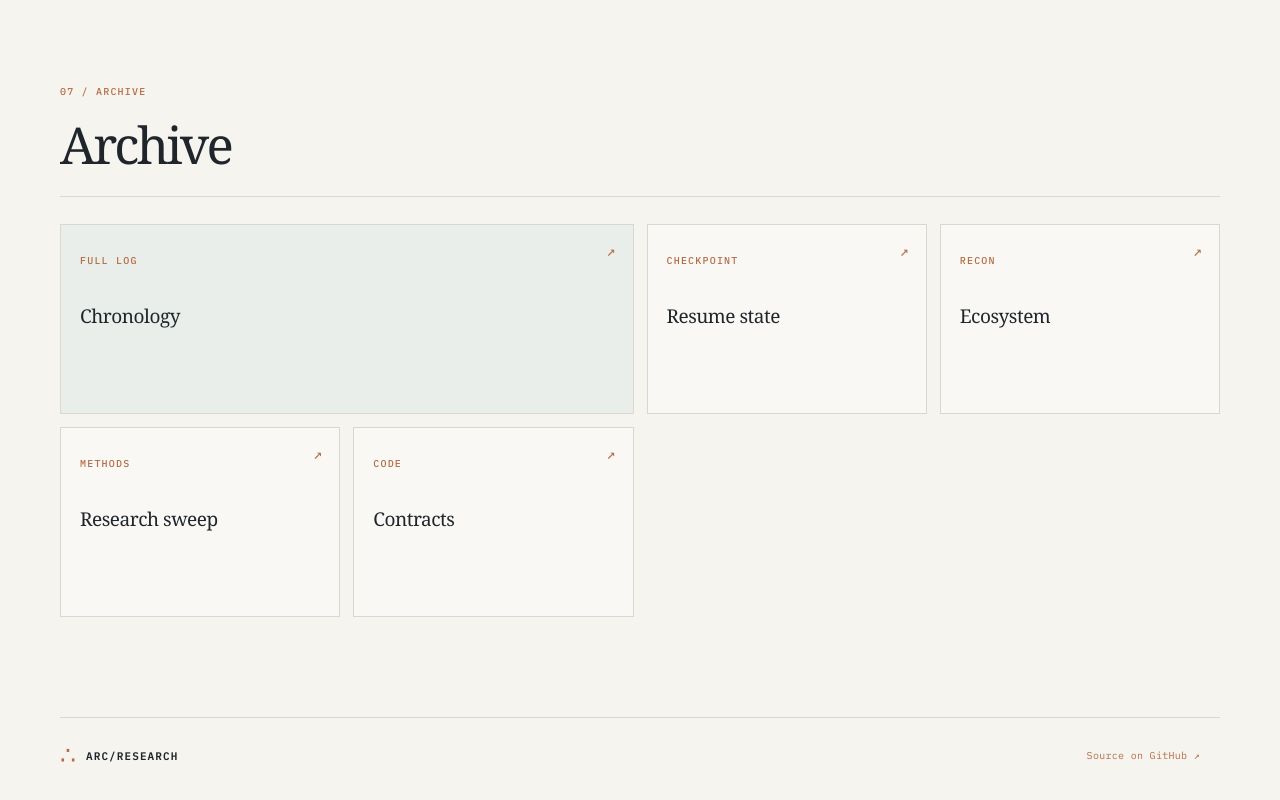
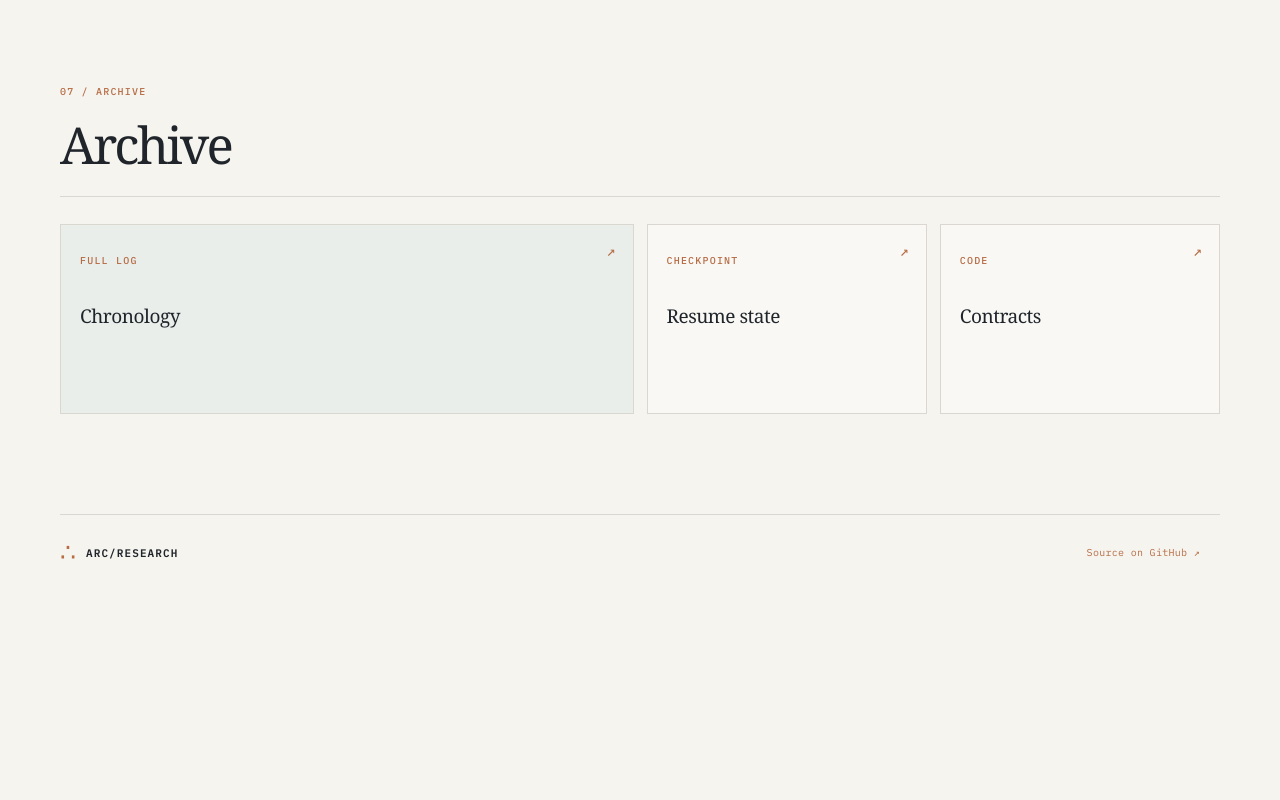
Before and after one commit to RaphaelKhalid/arcagi2kaggle, a plain HTML site: page docs/index.html in a window 1280 px wide. Shown: the part 4865-5665 px from the top of the page. After the commit the page ends 5466 px from the top, so only its background shows below. Drawn offline with Linux system fonts and the light colour scheme; a web font is replaced by a local one.

Commit message:
Remove links to two archived research docs that are no longer published
Co-Authored-By: Claude Opus 5.5 <noreply@anthropic.com>

```diff
--- a/docs/index.html
+++ b/docs/index.html
@@ -18,7 +18,7 @@
       <section class="section-shell evidence-section"><div class="section-heading"><div><div class="section-kicker">04 / Evidence</div><h2>Checks</h2></div></div><div class="evidence-grid"><div class="evidence-card"><div class="evidence-value">882/882</div><div class="evidence-label">train shape</div><div class="meter"><span style="width:100%"></span></div></div><div class="evidence-card"><div class="evidence-value">109/109</div><div class="evidence-label">eval shape</div><div class="meter"><span style="width:100%"></span></div></div><div class="evidence-card"><div class="evidence-value">.9916 → .9977</div><div class="evidence-label">cost correlation</div><div class="meter"><span style="width:87%"></span></div></div><div class="evidence-card"><div class="evidence-value">+13 → +11</div><div class="evidence-label">queue lead</div><div class="meter"><span style="width:76%"></span></div></div></div><div class="callout"><span class="callout-symbol">∴</span><p><strong>Independent classes.</strong></p></div></section>
       <section class="section-shell section-block timeline-section"><div class="section-kicker">05 / Iteration map</div><h2>Five passes</h2><div class="timeline"><div class="timeline-item"><span class="timeline-range">0—35</span><div><h3>Formal substrate</h3></div></div><div class="timeline-item"><span class="timeline-range">36—83</span><div><h3>Budget & falsification</h3></div></div><div class="timeline-item"><span class="timeline-range">84—151</span><div><h3>Lineage & specialists</h3></div></div><div class="timeline-item"><span class="timeline-range">152—184</span><div><h3>Compute & recursion</h3></div></div><div class="timeline-item current"><span class="timeline-range">185—217</span><div><h3>Decoding economics</h3></div></div></div></section>
       <section id="handoff" class="section-shell handoff-section"><div class="handoff-top"><div><div class="section-kicker">06 / Handoff</div><h2>Build order</h2></div><a class="button button-dark" href="KAGGLE_NOTEBOOK_HANDOFF_TODO.md">Open TODO <span>↗</span></a></div><div class="todo-list"><div class="todo done"><span class="todo-check">✓</span><div><strong>Freeze 14-cell control</strong></div><span class="status status-control">CONTROL</span></div><div class="todo"><span class="todo-check">01</span><div><strong>Build frozen candidate cache</strong></div><span class="status status-blocker">FIRST</span></div><div class="todo"><span class="todo-check">02</span><div><strong>Test grammar + frontier</strong></div><span class="status">SHADOW</span></div><div class="todo"><span class="todo-check">03</span><div><strong>Add quotient + calibrated queue</strong></div><span class="status">SHADOW</span></div><div class="todo"><span class="todo-check">04</span><div><strong>Run release gates</strong></div><span class="status status-gate">GATE</span></div></div></section>
-      <section id="archive" class="section-shell archive-section"><div class="section-heading"><div><div class="section-kicker">07 / Archive</div><h2>Archive</h2></div></div><div class="archive-grid"><a class="archive-card primary" href="AUTORESEARCH_LOG_2026-09-01.md"><span class="archive-type">FULL LOG</span><h3>Chronology</h3><span class="archive-arrow">↗</span></a><a class="archive-card" href="AUTORESEARCH_CHECKPOINT.md"><span class="archive-type">CHECKPOINT</span><h3>Resume state</h3><span class="archive-arrow">↗</span></a><a class="archive-card" href="https://github.com/RaphaelKhalid/arcagi2kaggle/blob/main/docs/recon-2026-08-31.md" target="_blank" rel="noreferrer"><span class="archive-type">RECON</span><h3>Ecosystem</h3><span class="archive-arrow">↗</span></a><a class="archive-card" href="https://github.com/RaphaelKhalid/arcagi2kaggle/blob/main/docs/hidden-research-2026-08-31.md" target="_blank" rel="noreferrer"><span class="archive-type">METHODS</span><h3>Research sweep</h3><span class="archive-arrow">↗</span></a><a class="archive-card" href="https://github.com/RaphaelKhalid/arcagi2kaggle/tree/main/experiments" target="_blank" rel="noreferrer"><span class="archive-type">CODE</span><h3>Contracts</h3><span class="archive-arrow">↗</span></a></div></section>
+      <section id="archive" class="section-shell archive-section"><div class="section-heading"><div><div class="section-kicker">07 / Archive</div><h2>Archive</h2></div></div><div class="archive-grid"><a class="archive-card primary" href="AUTORESEARCH_LOG_2026-09-01.md"><span class="archive-type">FULL LOG</span><h3>Chronology</h3><span class="archive-arrow">↗</span></a><a class="archive-card" href="AUTORESEARCH_CHECKPOINT.md"><span class="archive-type">CHECKPOINT</span><h3>Resume state</h3><span class="archive-arrow">↗</span></a><a class="archive-card" href="https://github.com/RaphaelKhalid/arcagi2kaggle/tree/main/experiments" target="_blank" rel="noreferrer"><span class="archive-type">CODE</span><h3>Contracts</h3><span class="archive-arrow">↗</span></a></div></section>
     </main><footer class="footer section-shell"><div><span class="brand-mark">∴</span> ARC/RESEARCH</div><a href="https://github.com/RaphaelKhalid/arcagi2kaggle" target="_blank" rel="noreferrer">Source on GitHub ↗</a></footer><script src="app.js"></script>
   </body>
 </html>
```
Also changed, not shown: 1 other file.
